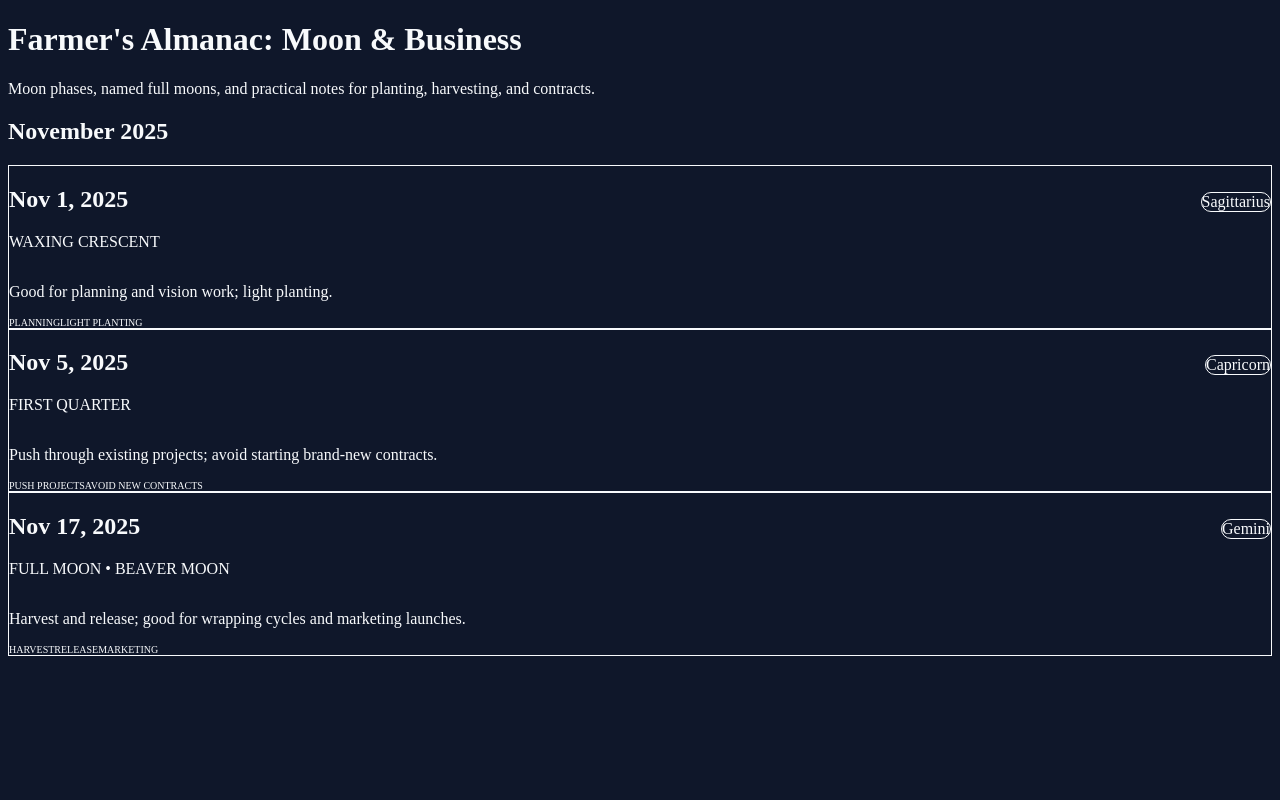
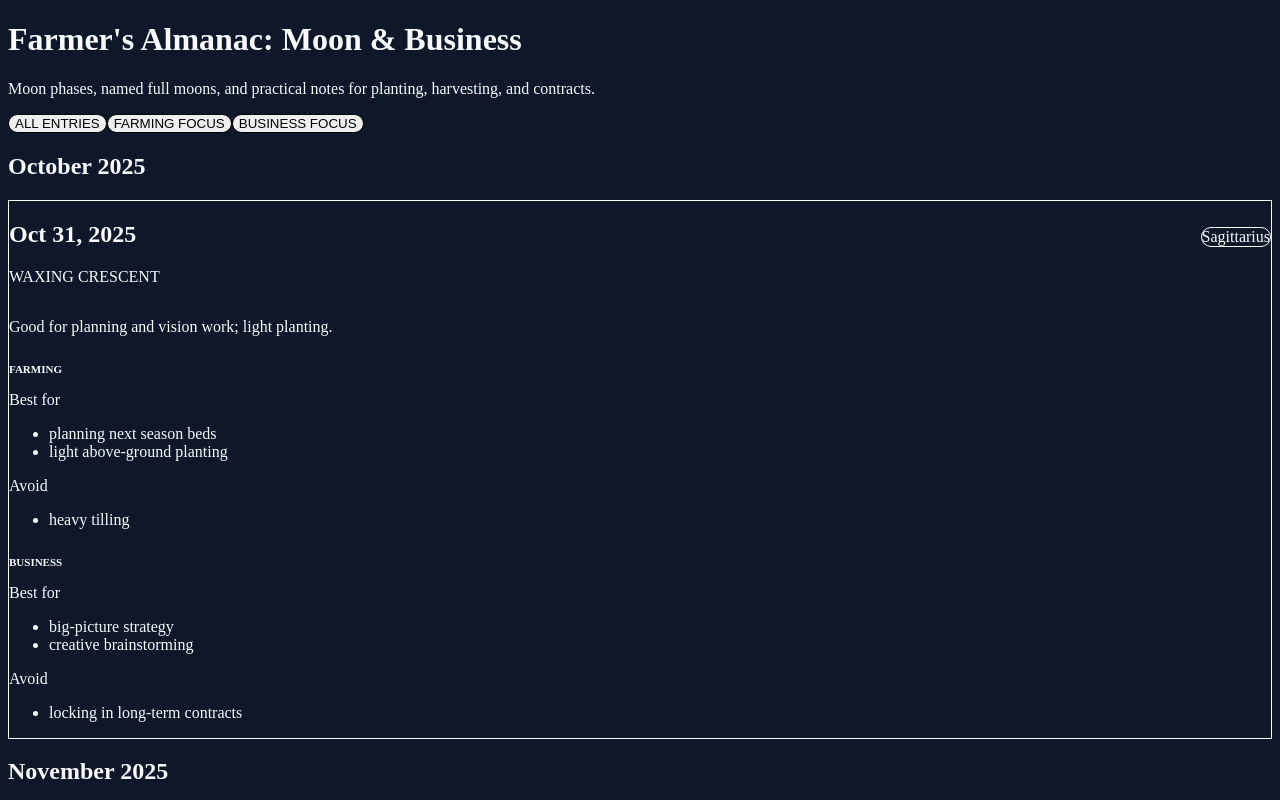
Before and after one commit to xXBricksquadXx/farmers-almanac, a Next.js app: page / in a window 1280 px wide. Shown: the top 800 px of the page. Built offline with nearby package versions, Linux system fonts and the light colour scheme.

Commit message:
🔧 Turn the main page into a client component and wire a filter toggle.

```diff
--- a/src/app/page.tsx
+++ b/src/app/page.tsx
@@ -1,7 +1,11 @@
+"use client"; // MUST be first line
+
+import { useState } from "react";
 import data from "@/data/almanac-2025-2026.json";
 import { AlmanacDay } from "@/components/DayCard";
 import { MonthGrid } from "@/components/MonthGrid";
 
+type FilterMode = "all" | "farming" | "business";
 type Grouped = Record<string, AlmanacDay[]>;
 
 function groupByMonth(days: AlmanacDay[]): Grouped {
@@ -21,6 +25,8 @@ function monthLabelFromKey(key: string) {
 }
 
 export default function HomePage() {
+  const [filter, setFilter] = useState<FilterMode>("all");
+
   const days = (data as AlmanacDay[]).sort(
     (a, b) => new Date(a.date).getTime() - new Date(b.date).getTime()
   );
@@ -31,7 +37,7 @@ export default function HomePage() {
   return (
     <main className="min-h-screen">
       <div className="mx-auto max-w-5xl px-4 py-10">
-        <header className="mb-10">
+        <header className="mb-6">
           <h1 className="text-3xl font-bold text-slate-50">
             Farmer&apos;s Almanac: Moon &amp; Business
           </h1>
@@ -41,9 +47,51 @@ export default function HomePage() {
           </p>
         </header>
 
-        {monthKeys.map((key) => (
-          <MonthGrid key={key} label={monthLabelFromKey(key)} days={grouped[key]} />
-        ))}
+        {/* Filter buttons */}
+        <div className="mb-8 flex flex-wrap gap-2">
+          {(["all", "farming", "business"] as const).map((mode) => (
+            <button
+              key={mode}
+              type="button"
+              onClick={() => setFilter(mode)}
+              className={[
+                "rounded-full border px-3 py-1 text-xs uppercase tracking-wide transition-colors",
+                filter === mode
+                  ? "border-emerald-400 bg-emerald-500/10 text-emerald-200"
+                  : "border-slate-700 bg-slate-900/40 text-slate-300 hover:border-slate-500",
+              ].join(" ")}
+            >
+              {mode === "all"
+                ? "All entries"
+                : mode === "farming"
+                ? "Farming focus"
+                : "Business focus"}
+            </button>
+          ))}
+        </div>
+
+        {/* Month sections */}
+        {monthKeys.map((key) => {
+          const original = grouped[key];
+
+          const filtered =
+            filter === "all"
+              ? original
+              : original.filter((d) =>
+                  filter === "farming" ? !!d.farming : !!d.business
+                );
+
+          // If no days match this filter for this month, skip rendering that month
+          if (filtered.length === 0) return null;
+
+          return (
+            <MonthGrid
+              key={key}
+              label={monthLabelFromKey(key)}
+              days={filtered}
+            />
+          );
+        })}
       </div>
     </main>
   );
--- a/src/components/DayCard.tsx
+++ b/src/components/DayCard.tsx
@@ -1,10 +1,16 @@
+export type CategoryNotes = {
+  bestFor?: string[];
+  avoid?: string[];
+};
+
 export type AlmanacDay = {
   date: string;
   moonPhase: string;
   moonName?: string | null;
   sign?: string | null;
   notes?: string | null;
-  tags?: string[];
+  farming?: CategoryNotes;
+  business?: CategoryNotes;
 };
 
 const phaseLabels: Record<string, string> = {
@@ -26,12 +32,46 @@ function formatDate(dateStr: string) {
   });
 }
 
+function renderCategory(label: string, cat?: CategoryNotes) {
+  if (!cat || (!cat.bestFor && !cat.avoid)) return null;
+
+  return (
+    <div className="rounded-lg bg-slate-900/70 p-3 text-xs text-slate-200">
+      <h3 className="mb-1 text-[11px] font-semibold uppercase tracking-wide text-slate-400">
+        {label}
+      </h3>
+      {cat.bestFor && cat.bestFor.length > 0 && (
+        <div className="mb-1">
+          <p className="font-semibold text-emerald-300">Best for</p>
+          <ul className="list-disc pl-4">
+            {cat.bestFor.map((item) => (
+              <li key={item}>{item}</li>
+            ))}
+          </ul>
+        </div>
+      )}
+      {cat.avoid && cat.avoid.length > 0 && (
+        <div>
+          <p className="font-semibold text-rose-300">Avoid</p>
+          <ul className="list-disc pl-4">
+            {cat.avoid.map((item) => (
+              <li key={item}>{item}</li>
+            ))}
+          </ul>
+        </div>
+      )}
+    </div>
+  );
+}
+
 export function DayCard({ day }: { day: AlmanacDay }) {
   return (
-    <article className="rounded-xl border border-slate-800 bg-slate-900/60 p-4 shadow-sm">
+    <article className="rounded-xl border border-slate-800 bg-slate-950/70 p-4 shadow-sm">
       <div className="flex flex-wrap items-baseline justify-between gap-2">
         <div>
-          <h2 className="text-lg font-semibold">{formatDate(day.date)}</h2>
+          <h2 className="text-lg font-semibold text-slate-50">
+            {formatDate(day.date)}
+          </h2>
           <p className="text-xs uppercase text-slate-400">
             {phaseLabels[day.moonPhase] ?? day.moonPhase}
             {day.moonName ? ` • ${day.moonName}` : ""}
@@ -48,18 +88,10 @@ export function DayCard({ day }: { day: AlmanacDay }) {
         <p className="mt-3 text-sm text-slate-200">{day.notes}</p>
       )}
 
-      {day.tags && day.tags.length > 0 && (
-        <div className="mt-3 flex flex-wrap gap-2">
-          {day.tags.map((tag) => (
-            <span
-              key={tag}
-              className="rounded-full bg-slate-800 px-2 py-1 text-[10px] uppercase tracking-wide text-slate-300"
-            >
-              {tag.replace(/_/g, " ")}
-            </span>
-          ))}
-        </div>
-      )}
+      <div className="mt-4 grid gap-3 md:grid-cols-2">
+        {renderCategory("Farming", day.farming)}
+        {renderCategory("Business", day.business)}
+      </div>
     </article>
   );
 }
--- a/src/components/MonthGrid.tsx
+++ b/src/components/MonthGrid.tsx
@@ -1,8 +1,8 @@
 import { AlmanacDay, DayCard } from "./DayCard";
 
 type MonthGridProps = {
-  label: string;       // e.g. "November 2025"
-  days: AlmanacDay[];  // already filtered to that month
+  label: string;
+  days: AlmanacDay[];
 };
 
 export function MonthGrid({ label, days }: MonthGridProps) {
--- a/src/data/almanac-2025-2026.json
+++ b/src/data/almanac-2025-2026.json
@@ -1,26 +1,47 @@
 [
   {
-    "date": "2025-11-01",
+    "date": "2025-10-31",
     "moonPhase": "waxing_crescent",
     "moonName": null,
     "sign": "Sagittarius",
     "notes": "Good for planning and vision work; light planting.",
-    "tags": ["planning", "light_planting"]
+    "farming": {
+      "bestFor": ["planning next season beds", "light above-ground planting"],
+      "avoid": ["heavy tilling"]
+    },
+    "business": {
+      "bestFor": ["big-picture strategy", "creative brainstorming"],
+      "avoid": ["locking in long-term contracts"]
+    }
   },
   {
-    "date": "2025-11-05",
+    "date": "2025-11-04",
     "moonPhase": "first_quarter",
     "moonName": null,
     "sign": "Capricorn",
     "notes": "Push through existing projects; avoid starting brand-new contracts.",
-    "tags": ["push_projects", "avoid_new_contracts"]
+    "farming": {
+      "bestFor": ["weeding", "strengthening existing plantings"],
+      "avoid": ["sowing new, delicate crops"]
+    },
+    "business": {
+      "bestFor": ["execution sprints", "finishing open tasks"],
+      "avoid": ["brand-new ventures"]
+    }
   },
   {
-    "date": "2025-11-17",
+    "date": "2025-11-16",
     "moonPhase": "full",
     "moonName": "Beaver Moon",
     "sign": "Gemini",
     "notes": "Harvest and release; good for wrapping cycles and marketing launches.",
-    "tags": ["harvest", "release", "marketing"]
+    "farming": {
+      "bestFor": ["harvest work", "root-level inspection of soil health"],
+      "avoid": ["planting long-term perennials"]
+    },
+    "business": {
+      "bestFor": ["launches", "reporting, reviewing results"],
+      "avoid": ["starting something you cannot realistically maintain"]
+    }
   }
 ]
```
